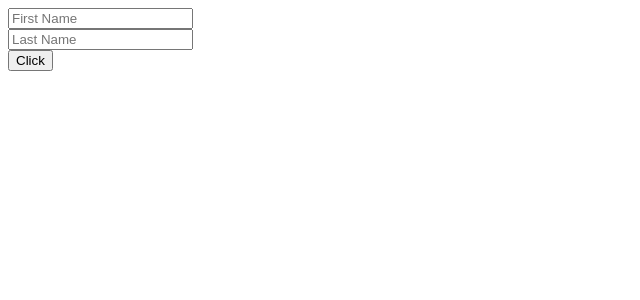
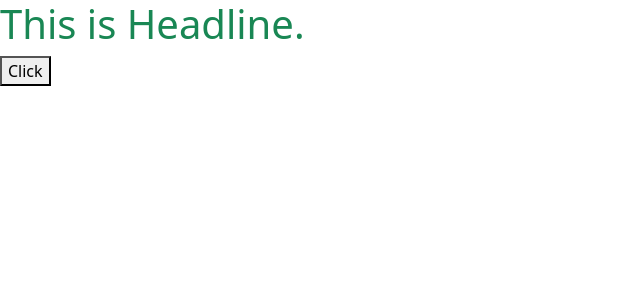
Before and after one commit to mijanConnect/LearnReact, a React (Vite) app: page / in a window 1280 px wide. Shown: the top 300 px of the page, without its empty margins (0-640 px from the left). Built offline with nearby package versions, Linux system fonts and the light colour scheme.

Commit message:
Hook useRef using for changing the CSS

```diff
--- a/package.json
+++ b/package.json
@@ -10,6 +10,7 @@
     "preview": "vite preview"
   },
   "dependencies": {
+    "bootstrap": "^5.3.3",
     "react": "^18.3.1",
     "react-dom": "^18.3.1"
   },
--- a/src/main.jsx
+++ b/src/main.jsx
@@ -1,9 +1,11 @@
 import { StrictMode } from 'react'
 import { createRoot } from 'react-dom/client'
-import HookUseRefInputElement from './pages/HookUseRefInputElement'
+import 'bootstrap';
+import 'bootstrap/dist/css/bootstrap.min.css'
+import HookUseRefCSS from './pages/HookUseRefCSS';
 
 createRoot(document.getElementById('root')).render(
   <StrictMode>
-    <HookUseRefInputElement/>
+    <HookUseRefCSS/>
   </StrictMode>,
 )
--- /dev/null
+++ b/src/pages/HookUseRefCSS.jsx
@@ -0,0 +1,20 @@
+import React, { useRef } from 'react';
+
+const HookUseRefCSS = () => {
+
+    let myHeadline=useRef();
+
+    const change = () =>{
+        myHeadline.current.classList.remove('text-success');
+        myHeadline.current.classList.add('text-danger');
+    }
+
+    return (
+        <div>
+            <h1 className='text-success' ref={myHeadline}>This is Headline.</h1>
+            <button onClick={change}>Click</button>
+        </div>
+    );
+};
+
+export default HookUseRefCSS;
```
Also changed, not shown: 1 other file (tests, documents, lock files or other folders).
